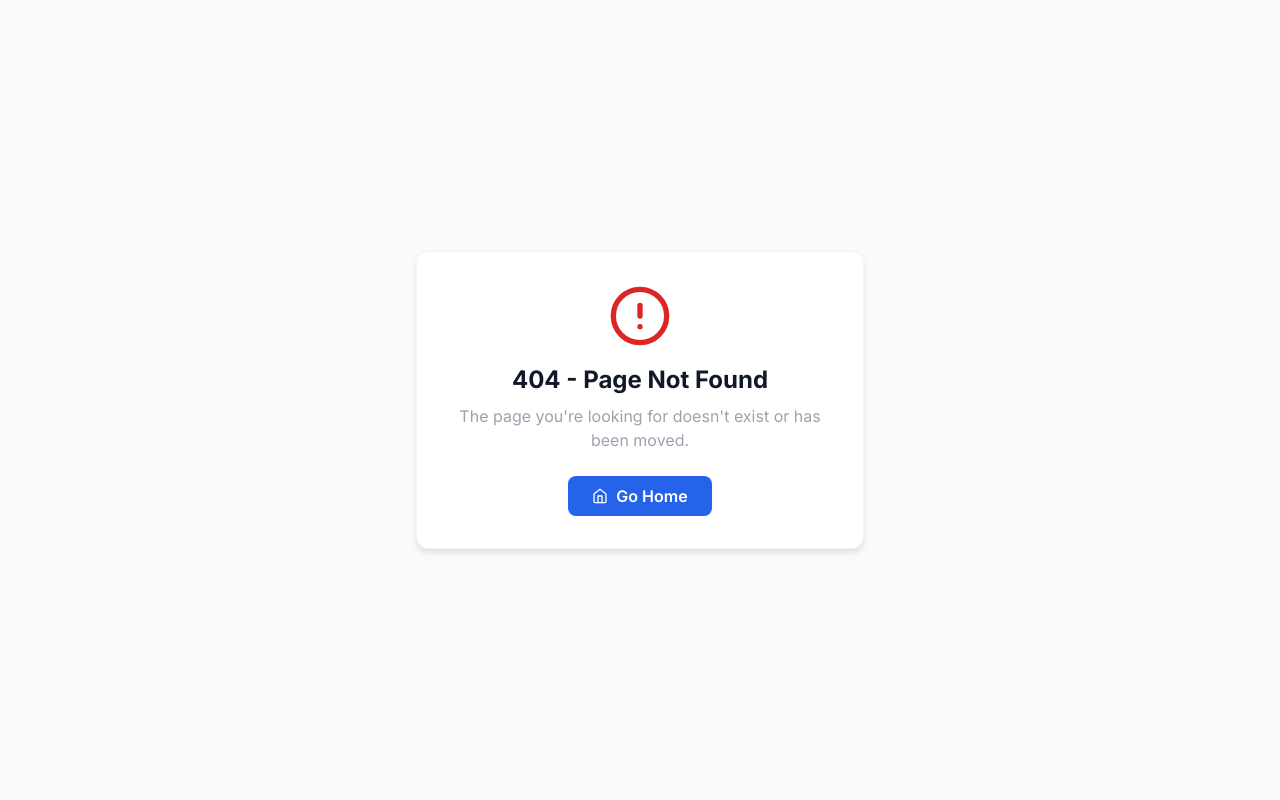
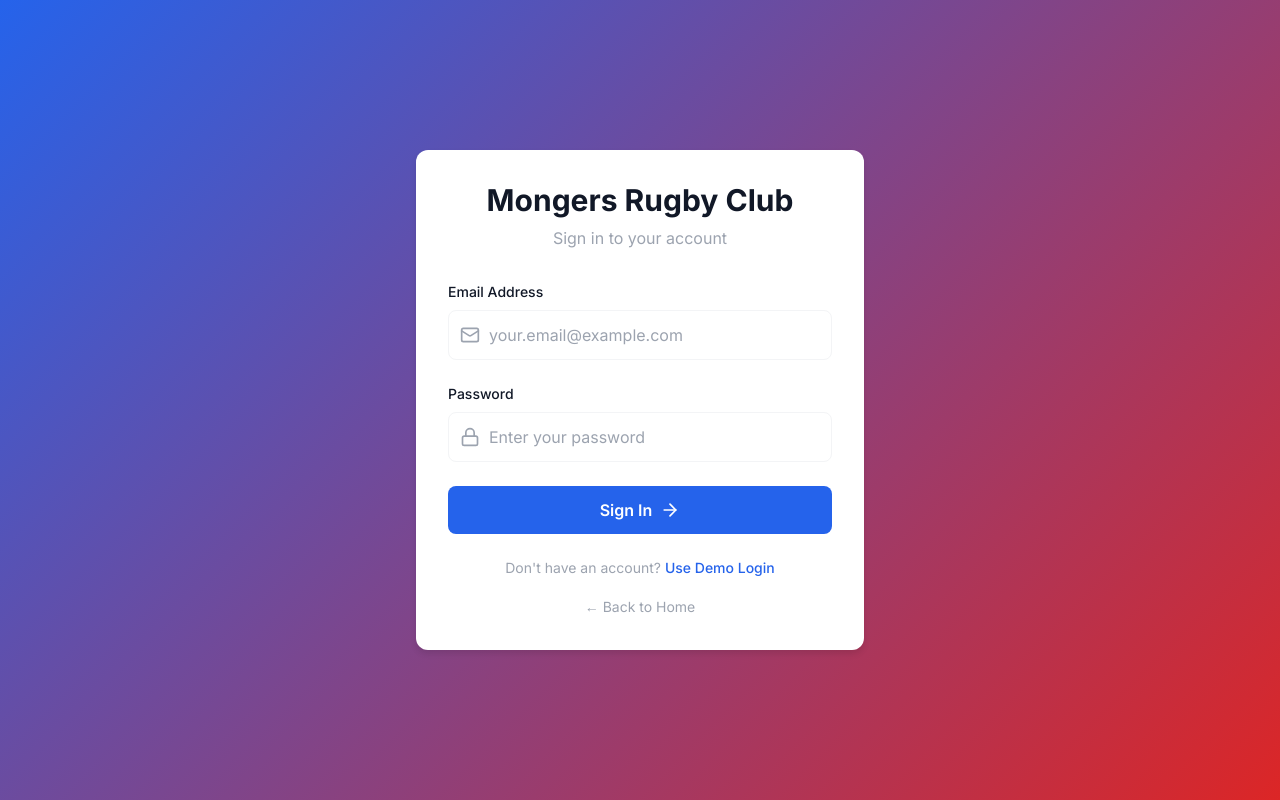
Before and after one commit to Malik-Joshua/Team-Master-Ug, a Next.js app: page /login in a window 1280 px wide. Before the commit this address had no page. Built offline with nearby package versions, Linux system fonts and the light colour scheme.

Commit message:
Create login page with Supabase authentication

```diff
--- /dev/null
+++ b/app/login/page.tsx
@@ -0,0 +1,159 @@
+'use client'
+
+import { useState } from 'react'
+import { useRouter } from 'next/navigation'
+import { createClient } from '@/lib/supabase/client'
+import { ArrowRight, Mail, Lock, AlertCircle } from 'lucide-react'
+import Link from 'next/link'
+
+export default function LoginPage() {
+  const router = useRouter()
+  const [email, setEmail] = useState('')
+  const [password, setPassword] = useState('')
+  const [loading, setLoading] = useState(false)
+  const [error, setError] = useState<string | null>(null)
+
+  const handleLogin = async (e: React.FormEvent) => {
+    e.preventDefault()
+    setError(null)
+    setLoading(true)
+
+    try {
+      const supabase = createClient()
+      const { data, error: authError } = await supabase.auth.signInWithPassword({
+        email,
+        password,
+      })
+
+      if (authError) {
+        setError(authError.message || 'Failed to sign in. Please check your credentials.')
+        setLoading(false)
+        return
+      }
+
+      if (data.user) {
+        // Check if user has a profile
+        const { data: profile, error: profileError } = await supabase
+          .from('user_profiles')
+          .select('*')
+          .eq('user_id', data.user.id)
+          .single()
+
+        if (profileError || !profile) {
+          setError('User profile not found. Please contact an administrator.')
+          await supabase.auth.signOut()
+          setLoading(false)
+          return
+        }
+
+        // Clear any dev mode data
+        if (typeof window !== 'undefined') {
+          localStorage.removeItem('dev_role')
+          localStorage.removeItem('dev_user')
+        }
+
+        // Redirect to dashboard
+        router.push('/dashboard')
+        router.refresh()
+      }
+    } catch (err: any) {
+      console.error('Login error:', err)
+      setError(err.message || 'An unexpected error occurred. Please try again.')
+      setLoading(false)
+    }
+  }
+
+  return (
+    <div className="min-h-screen bg-club-gradient flex items-center justify-center p-4">
+      <div className="max-w-md w-full bg-white rounded-card shadow-soft p-8">
+        <div className="text-center mb-8">
+          <h1 className="text-3xl font-bold text-neutral-text mb-2">Mongers Rugby Club</h1>
+          <p className="text-neutral-medium">Sign in to your account</p>
+        </div>
+
+        {error && (
+          <div className="mb-6 p-4 bg-secondary/10 border border-secondary/20 rounded-lg flex items-start gap-3">
+            <AlertCircle className="w-5 h-5 text-secondary flex-shrink-0 mt-0.5" />
+            <p className="text-sm text-secondary">{error}</p>
+          </div>
+        )}
+
+        <form onSubmit={handleLogin} className="space-y-6">
+          <div>
+            <label htmlFor="email" className="block text-sm font-medium text-neutral-text mb-2">
+              Email Address
+            </label>
+            <div className="relative">
+              <Mail className="absolute left-3 top-1/2 transform -translate-y-1/2 w-5 h-5 text-neutral-medium" />
+              <input
+                id="email"
+                type="email"
+                value={email}
+                onChange={(e) => setEmail(e.target.value)}
+                required
+                className="w-full pl-10 pr-4 py-3 border border-neutral-light rounded-lg focus:ring-2 focus:ring-primary focus:border-transparent outline-none"
+                placeholder="your.email@example.com"
+                disabled={loading}
+              />
+            </div>
+          </div>
+
+          <div>
+            <label htmlFor="password" className="block text-sm font-medium text-neutral-text mb-2">
+              Password
+            </label>
+            <div className="relative">
+              <Lock className="absolute left-3 top-1/2 transform -translate-y-1/2 w-5 h-5 text-neutral-medium" />
+              <input
+                id="password"
+                type="password"
+                value={password}
+                onChange={(e) => setPassword(e.target.value)}
+                required
+                className="w-full pl-10 pr-4 py-3 border border-neutral-light rounded-lg focus:ring-2 focus:ring-primary focus:border-transparent outline-none"
+                placeholder="Enter your password"
+                disabled={loading}
+              />
+            </div>
+          </div>
+
+          <button
+            type="submit"
+            disabled={loading}
+            className="w-full bg-primary text-white py-3 px-6 rounded-button font-semibold hover:bg-primary-dark transition-colors disabled:opacity-50 disabled:cursor-not-allowed flex items-center justify-center gap-2"
+          >
+            {loading ? (
+              <>
+                <div className="w-5 h-5 border-2 border-white border-t-transparent rounded-full animate-spin" />
+                Signing in...
+              </>
+            ) : (
+              <>
+                Sign In
+                <ArrowRight className="w-5 h-5" />
+              </>
+            )}
+          </button>
+        </form>
+
+        <div className="mt-6 text-center">
+          <p className="text-sm text-neutral-medium">
+            Don't have an account?{' '}
+            <Link href="/dev-login" className="text-primary hover:text-primary-dark font-medium">
+              Use Demo Login
+            </Link>
+          </p>
+        </div>
+
+        <div className="mt-4 text-center">
+          <Link
+            href="/"
+            className="text-sm text-neutral-medium hover:text-neutral-text transition-colors"
+          >
+            ← Back to Home
+          </Link>
+        </div>
+      </div>
+    </div>
+  )
+}
```
